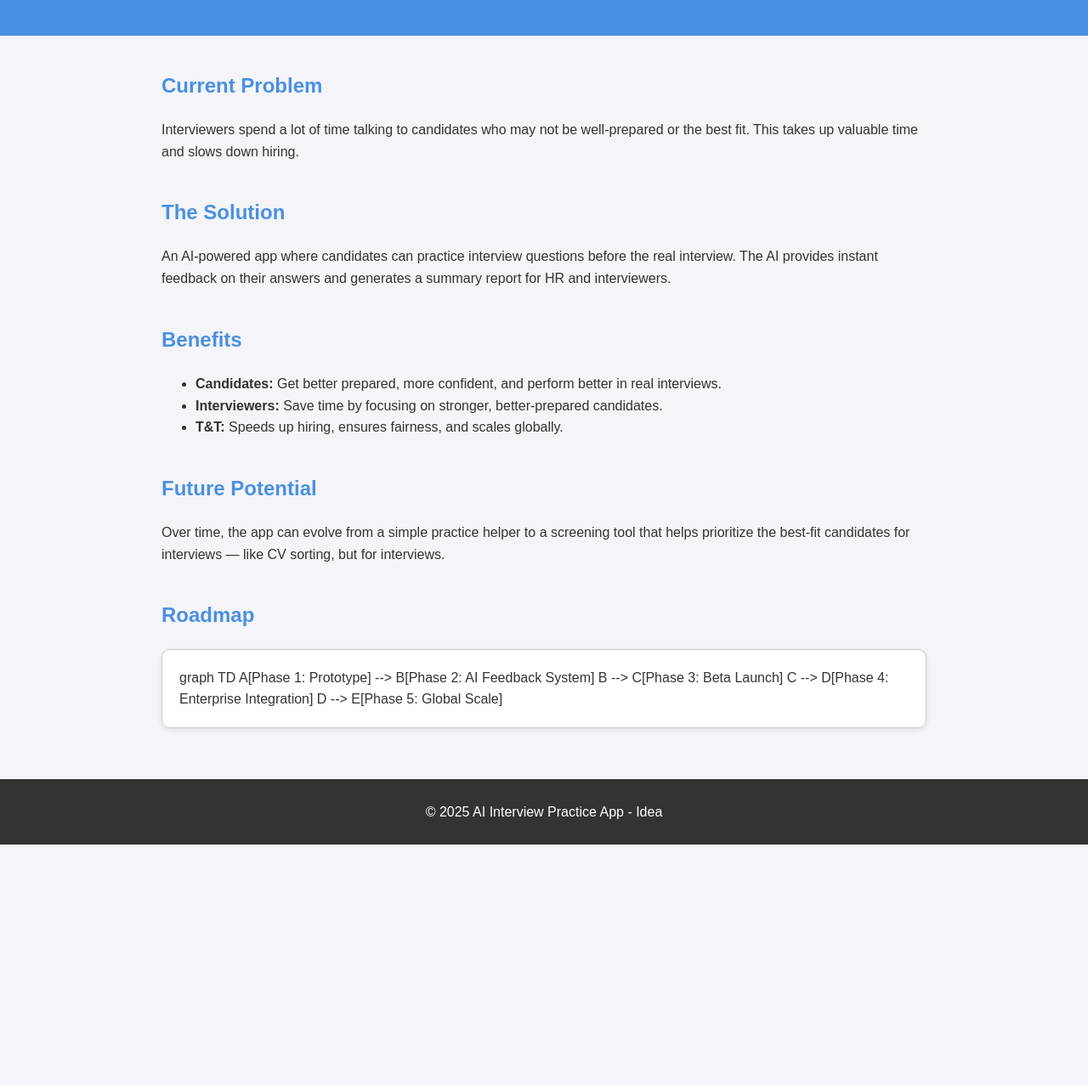
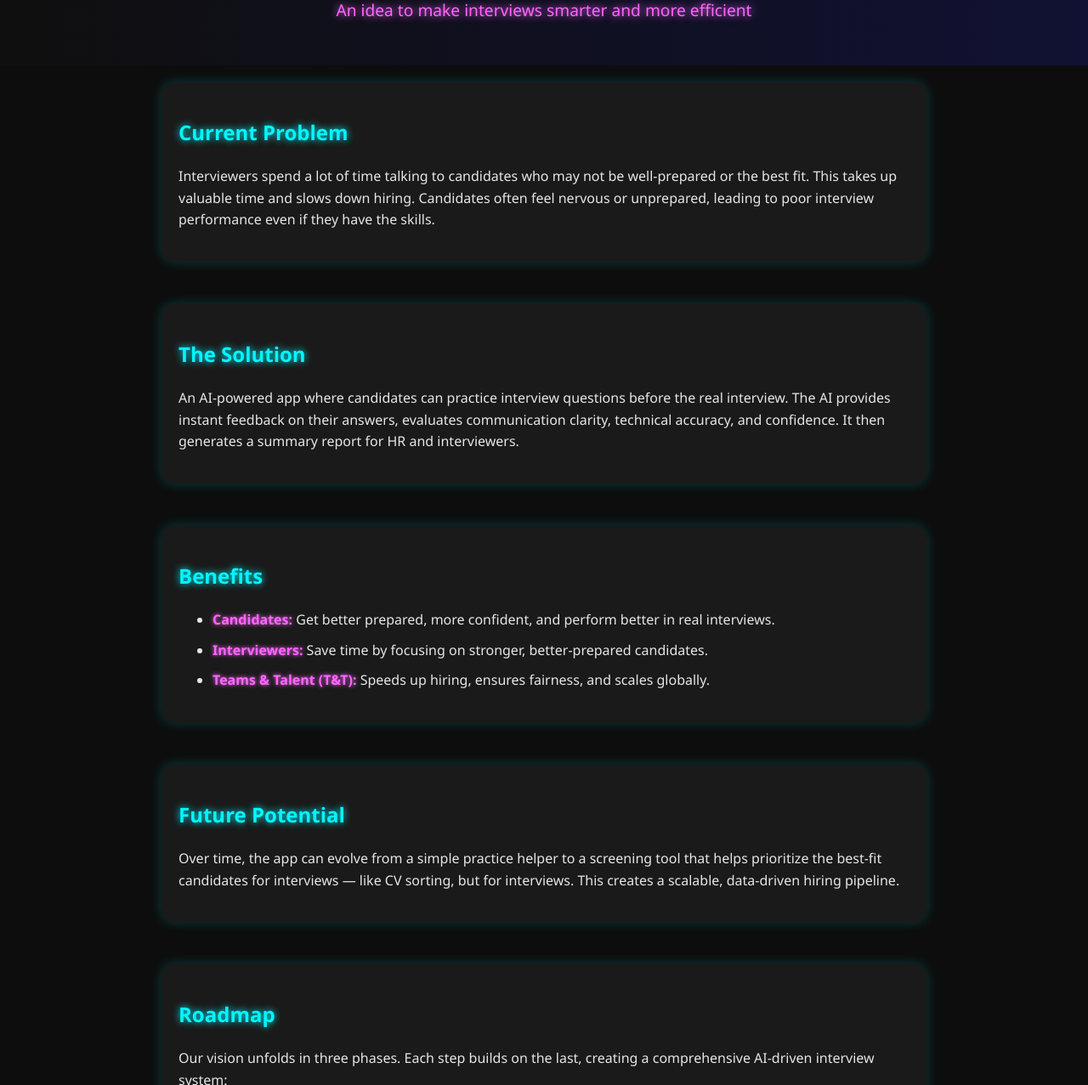
Before and after one commit to AkashRavikumar/ai-interview-practice, a plain HTML site: page index.html in a window 1280 px wide. Shown: the part 107-1384 px from the top of the page at 85% size. Before the commit the page ends 1101 px from the top, so only its background shows below. Drawn offline with Linux system fonts and the light colour scheme.

Commit message:
Update index.html

```diff
--- a/index.html
+++ b/index.html
@@ -6,21 +6,29 @@
   <title>AI Interview Practice App - Idea</title>
   <style>
     body {
-      font-family: Arial, sans-serif;
+      font-family: 'Segoe UI', Tahoma, Geneva, Verdana, sans-serif;
       margin: 0;
       padding: 0;
       line-height: 1.6;
-      background: #f4f4f9;
-      color: #333;
+      background: #0d0d0d;
+      color: #e6e6e6;
     }
     header {
-      background: #4a90e2;
-      color: #fff;
-      padding: 20px 10px;
+      background: linear-gradient(90deg, #0f0f0f, #111133);
+      color: #00f7ff;
+      padding: 30px 15px;
       text-align: center;
+      text-shadow: 0 0 10px #00f7ff;
     }
     header h1 {
       margin: 0;
+      font-size: 2.5rem;
+    }
+    header p {
+      margin-top: 10px;
+      font-size: 1.2rem;
+      color: #ff66ff;
+      text-shadow: 0 0 10px #ff66ff;
     }
     .container {
       max-width: 900px;
@@ -28,25 +36,38 @@
       padding: 20px;
     }
     section {
-      margin-bottom: 40px;
+      margin-bottom: 50px;
+      padding: 20px;
+      background: #1a1a1a;
+      border-radius: 15px;
+      box-shadow: 0 0 15px rgba(0,255,255,0.2);
     }
     h2 {
-      color: #4a90e2;
+      color: #00f7ff;
+      text-shadow: 0 0 8px #00f7ff;
+    }
+    ul li {
+      margin: 10px 0;
+    }
+    strong {
+      color: #ff66ff;
+      text-shadow: 0 0 5px #ff66ff;
     }
     footer {
       text-align: center;
-      padding: 10px;
-      background: #333;
-      color: #fff;
+      padding: 15px;
+      background: #111;
+      color: #999;
+      border-top: 1px solid #333;
     }
     /* Mermaid container styling */
     .mermaid {
-      background: #fff;
-      border: 1px solid #ccc;
-      border-radius: 10px;
-      padding: 20px;
+      background: #0d0d0d;
+      border: 1px solid #333;
+      border-radius: 12px;
+      padding: 25px;
       margin-top: 20px;
-      box-shadow: 0 2px 6px rgba(0,0,0,0.1);
+      box-shadow: 0 0 15px rgba(0,255,255,0.3);
     }
   </style>
 </head>
@@ -59,12 +80,20 @@
   <div class="container">
     <section>
       <h2>Current Problem</h2>
-      <p>Interviewers spend a lot of time talking to candidates who may not be well-prepared or the best fit. This takes up valuable time and slows down hiring.</p>
+      <p>
+        Interviewers spend a lot of time talking to candidates who may not be well-prepared
+        or the best fit. This takes up valuable time and slows down hiring. Candidates often
+        feel nervous or unprepared, leading to poor interview performance even if they have the skills.
+      </p>
     </section>
 
     <section>
       <h2>The Solution</h2>
-      <p>An AI-powered app where candidates can practice interview questions before the real interview. The AI provides instant feedback on their answers and generates a summary report for HR and interviewers.</p>
+      <p>
+        An AI-powered app where candidates can practice interview questions before the real interview.
+        The AI provides instant feedback on their answers, evaluates communication clarity, technical
+        accuracy, and confidence. It then generates a summary report for HR and interviewers.
+      </p>
     </section>
 
     <section>
@@ -72,24 +101,35 @@
       <ul>
         <li><strong>Candidates:</strong> Get better prepared, more confident, and perform better in real interviews.</li>
         <li><strong>Interviewers:</strong> Save time by focusing on stronger, better-prepared candidates.</li>
-        <li><strong>T&T:</strong> Speeds up hiring, ensures fairness, and scales globally.</li>
+        <li><strong>Teams & Talent (T&T):</strong> Speeds up hiring, ensures fairness, and scales globally.</li>
       </ul>
     </section>
 
     <section>
       <h2>Future Potential</h2>
-      <p>Over time, the app can evolve from a simple practice helper to a screening tool that helps prioritize the best-fit candidates for interviews — like CV sorting, but for interviews.</p>
+      <p>
+        Over time, the app can evolve from a simple practice helper to a screening tool that helps
+        prioritize the best-fit candidates for interviews — like CV sorting, but for interviews.
+        This creates a scalable, data-driven hiring pipeline.
+      </p>
     </section>
 
-    <!-- 🚀 New Roadmap section with Mermaid -->
+    <!-- 🚀 Roadmap section with Mermaid -->
     <section>
       <h2>Roadmap</h2>
+      <p>
+        Our vision unfolds in three phases. Each step builds on the last, creating a
+        comprehensive AI-driven interview system:
+      </p>
+      <ul>
+        <li><strong>Phase 1 – Practice Tool:</strong> Build a simple AI practice tool where candidates can answer interview questions and get instant feedback.</li>
+        <li><strong>Phase 2 – Insights & Feedback:</strong> Extend the tool with advanced analytics — tone analysis, skill gaps, strengths, and recommendations to improve.</li>
+        <li><strong>Phase 3 – Candidate Screening:</strong> Use the tool as a pre-screening step, generating structured reports for HR to shortlist the best candidates efficiently.</li>
+      </ul>
       <div class="mermaid">
-        graph TD
-          A[Phase 1: Prototype] --> B[Phase 2: AI Feedback System]
-          B --> C[Phase 3: Beta Launch]
-          C --> D[Phase 4: Enterprise Integration]
-          D --> E[Phase 5: Global Scale]
+        graph LR
+          A[Phase 1: Practice Tool] --> B[Phase 2: Insights & Feedback]
+          B --> C[Phase 3: Candidate Screening]
       </div>
     </section>
   </div>
@@ -101,7 +141,15 @@
   <!-- Load MermaidJS -->
   <script type="module">
     import mermaid from "https://cdn.jsdelivr.net/npm/mermaid@10/dist/mermaid.esm.min.mjs";
-    mermaid.initialize({ startOnLoad: true });
+    mermaid.initialize({
+      startOnLoad: true,
+      theme: "dark",
+      themeVariables: {
+        primaryColor: "#00f7ff",
+        edgeLabelBackground: "#1a1a1a",
+        tertiaryColor: "#ff66ff"
+      }
+    });
   </script>
 </body>
 </html>
```
